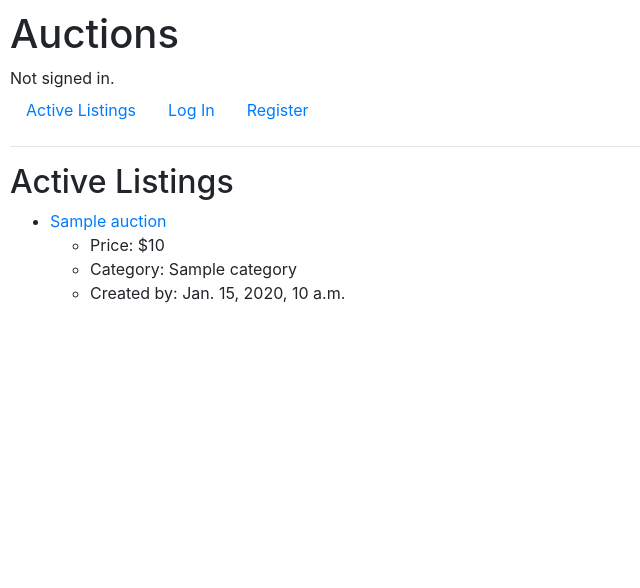
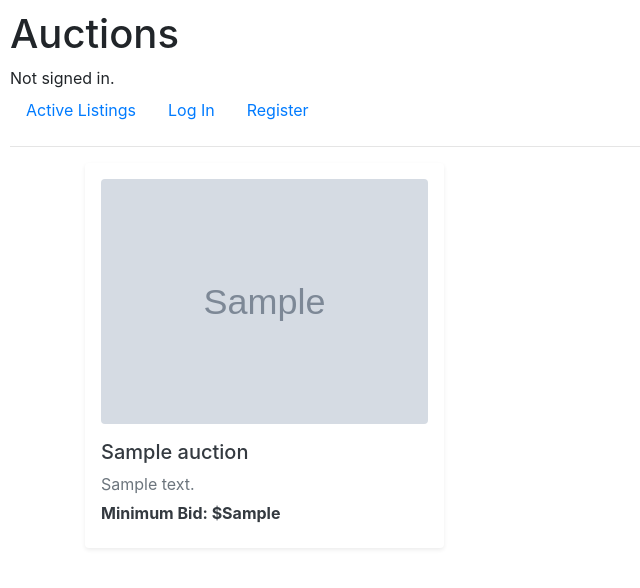
Before and after one commit to samuelsilvadev/CS50-commerce, a Django app: template auctions/templates/auctions/index.html in a window 1280 px wide. Shown: the top 588 px of the page, without its empty margins (0-640 px from the left). Run offline with Django 3.2, Linux system fonts and the light colour scheme; the template is opened without the code that fills it: most values are stand-ins (such as "Sample title", 1, 10 or a date in 2020); grey boxes marked "Sample" are stand-in pictures; some libraries are stand-ins or nearby versions.

Commit message:
refactor: improve listing page

```diff
--- a/auctions/templates/auctions/index.html
+++ b/auctions/templates/auctions/index.html
@@ -1,18 +1,49 @@
 {% extends "auctions/layout.html" %}
 
 {% block body %}
-    <h2>Active Listings</h2>
+<style>
+    :is(.no-hover, .no-hover:hover, .no-hover *:hover) {
+        text-decoration: none;
+    }
 
-    <ul>
+    .active-auctions {
+        display: grid;
+        grid-template-columns: repeat(auto-fill, minmax(33%, 1fr));
+        grid-template-rows: masonry;
+        gap: 16px;
+    }
+
+    @media (min-width: 1024px) {
+        .active-auctions {
+            grid-template-columns: repeat(auto-fill, minmax(25%, 1fr));
+        }
+    }
+</style>
+
+<main class="container">
+    <h1 class="sr-only">Active Auctions</h1>
+
+    <ul class="list-unstyled active-auctions">
         {% for auction in auctions %}
             <li>
-                <a href="{% url 'listing_entry' auction.id %}">{{ auction.title }}</a>
-                <ul>
-                    <li>Price: ${{ auction.price }}</li>
-                    <li>Category: {{ auction.category.name }}</li>
-                    <li>Created by: {{ auction.created_by }}</li>
-                </ul>
+                <a href="{% url 'listing_entry' auction.id %}" class="d-block p-3 bg-white rounded shadow-sm hover-shadow transition-shadow no-hover">
+                    {% if auction.image_url %}
+                        <div class="position-relative w-100 h-48 mb-3">
+                            <img src="{{ auction.image_url }}" alt="{{ title }}" height="200" class="img-fluid rounded">
+                        </div>
+                    {% else %}
+                        <div class="position-relative w-100 h-48 mb-3">
+                            <img src=" https://placehold.in/300x200@2x.png" height="200" alt="{{ title }}" class="img-fluid rounded">
+                        </div>
+                    {% endif %}
+
+                    <h2 class="h5 font-weight-semibold mb-2 text-dark">{{ auction.title }}</h2>
+                    <p class="text-muted mb-2 text-truncate text-dark">{{ auction.description }}</p>
+                    <p class="h6 font-weight-bold text-dark">Minimum Bid: ${{ auction.minimum_bid_value }}</p>
+                </a>
             </li>
         {% endfor %}
     </ul>
+</main>
+
 {% endblock %}
```
